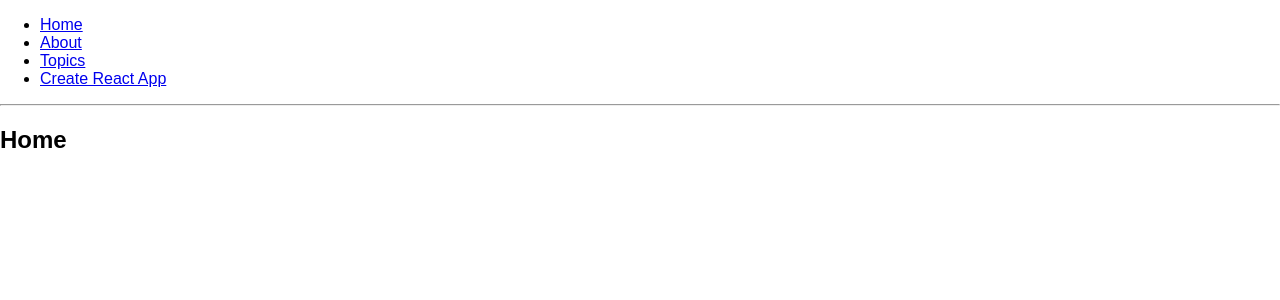
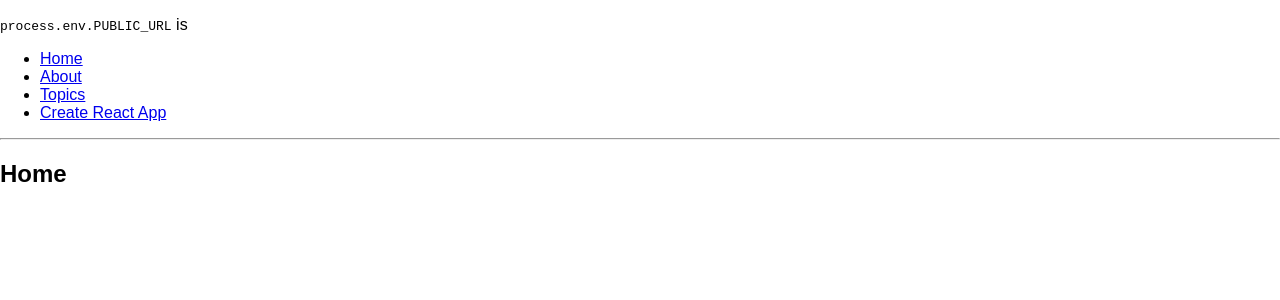
Before and after one commit to sam-at-work/cra-with-api, a React (Create React App) app in the folder client/: page / in a window 1280 px wide. Shown: the top 300 px of the page. Built offline with nearby package versions, Linux system fonts and the light colour scheme.

Commit message:
:children_crossing: Make build work from any url

```diff
--- a/client/package.json
+++ b/client/package.json
@@ -1,5 +1,6 @@
 {
   "name": "client",
+  "homepage": ".",
   "version": "0.1.0",
   "private": true,
   "dependencies": {
--- a/client/src/BasicExample.js
+++ b/client/src/BasicExample.js
@@ -6,6 +6,7 @@ import App from "./App";
 const BasicExample = () => (
   <Router basename={process.env.PUBLIC_URL}>
     <div>
+      <p><code>process.env.PUBLIC_URL</code> is <code>{process.env.PUBLIC_URL}</code></p>
       <ul>
         <li>
           <Link to="/">Home</Link>
```
